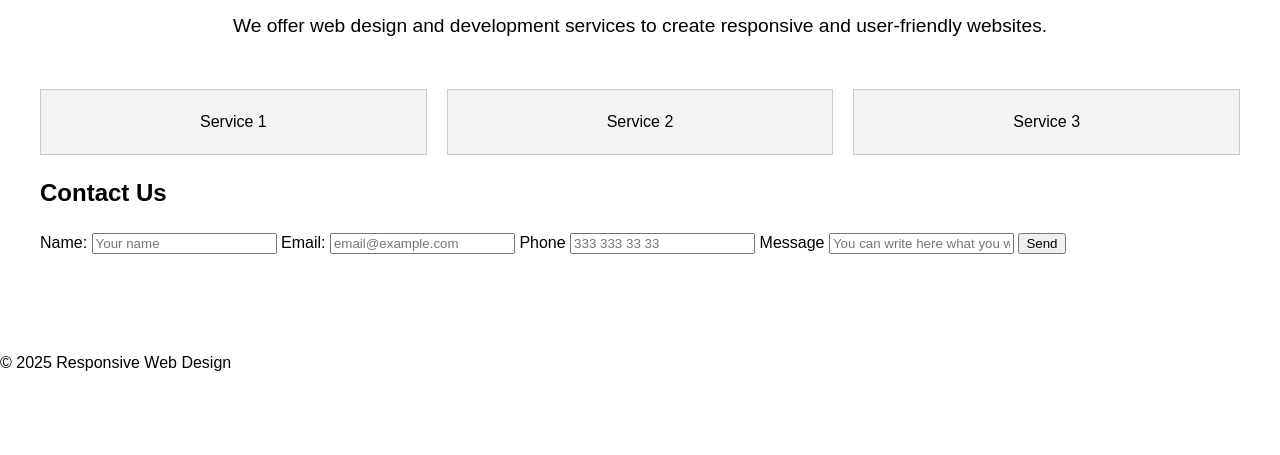
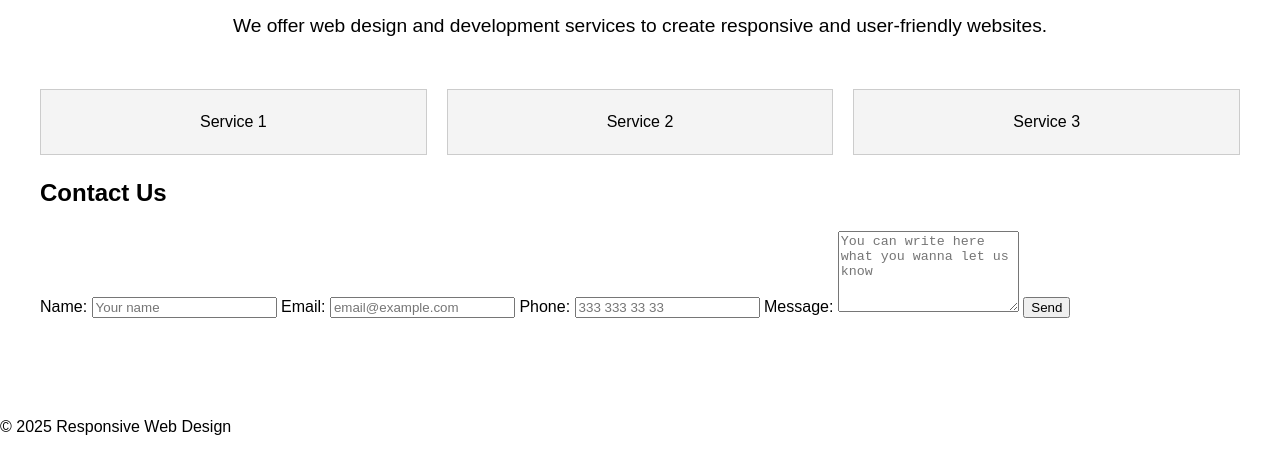
Before and after one commit to AlexDanWalker/Entrenamiento-M2S3-v2, a plain HTML site: page Entrenamiento M2S3/index.html in a window 1280 px wide. Shown: the part 727-1182 px from the top of the page. Before the commit the page ends 1118 px from the top, so only its background shows below. Drawn offline with Linux system fonts and the light colour scheme.

Commit message:
Update index.html

```diff
--- a/Entrenamiento M2S3/index.html
+++ b/Entrenamiento M2S3/index.html
@@ -1,16 +1,20 @@
 <!DOCTYPE html>
+<html lang="en">
 <head>
   <meta charset="UTF-8">
   <meta name="viewport" content="width=device-width, initial-scale=1.0">
+  <meta name="description" content="A responsive web design example with HTML, CSS, and a contact form.">
   <title>Responsive Web Design</title>
   <link rel="stylesheet" href="styles.css">
 </head>
 <body>
   <header>
     <nav class="navbar">
-        <div class="logo"><h1>Welcome to Responsive Web Design</h1></div>
+      <div class="logo">
+        <h1>Welcome to Responsive Web Design</h1>
+      </div>
       <input type="checkbox" id="menu-toggle" class="menu-toggle" />
-        <label for="menu-toggle" class="hamburger" aria-label="Abrir menú">
+      <label for="menu-toggle" class="hamburger" aria-label="Open menu">
         <span></span>
         <span></span>
         <span></span>
@@ -23,18 +27,14 @@
       </ul>
     </nav>
   </header>
-
   <main>
     <section id="hero" class="section hero">
-        <img src="Assets/code.jpg" alt="Imagen de programacion web">
+      <img src="Assets/code.jpg" alt="Imagen de programación web">
       <div class="hero-text">
         <h2>Home</h2>
-            <p>This is the beginning of our Responsive Web Design page, where professional and optimized work is carried out to meet the client's requests. </p>
+        <p>This is the beginning of our Responsive Web Design page, where professional and optimized work is carried out to meet the client's requests.</p>
       </div>
-
-
     </section>
-
     <section id="about" class="about-section">
       <h2>About Us</h2>
       <p>We are a page that focuses on teaching new programmers a little bit of HTML and CSS in addition to doing various programming-related jobs.</p>
@@ -51,25 +51,23 @@
     </section>
     <section id="contact" class="section contact-section">
       <h2>Contact Us</h2>
-
-            <form action="https://formsubmit.co/ec3e6df4b0159f3396886581490f74c6" method="POST"></form>
-
+      <form action="https://formsubmit.co/ec3e6df4b0159f3396886581490f74c6" method="POST">
         <label for="name">Name:</label>
         <input type="text" id="name" name="name" required minlength="3" placeholder="Your name">
 
         <label for="email">Email:</label>
         <input type="email" id="email" name="email" required placeholder="email@example.com">
 
-            <label for="phone">Phone</label>
+        <label for="phone">Phone:</label>
         <input type="tel" id="phone" name="phone" required pattern="[0-9\s\-\+\(\)]{7,15}" placeholder="333 333 33 33">
 
-            <label for="message">Message</label>
-            <input id="message" id="message" name="message" rows="5" required placeholder="You can write here what you wanna let us know">
+        <label for="message">Message:</label>
+        <textarea id="message" name="message" rows="5" required placeholder="You can write here what you wanna let us know"></textarea>
 
         <button type="submit" class="boton">Send</button>
+      </form>
     </section>
   </main>
-
   <footer>
     <p>&copy; 2025 Responsive Web Design</p>
   </footer>
```
Lines whose indentation alone changed are shown as unchanged.
